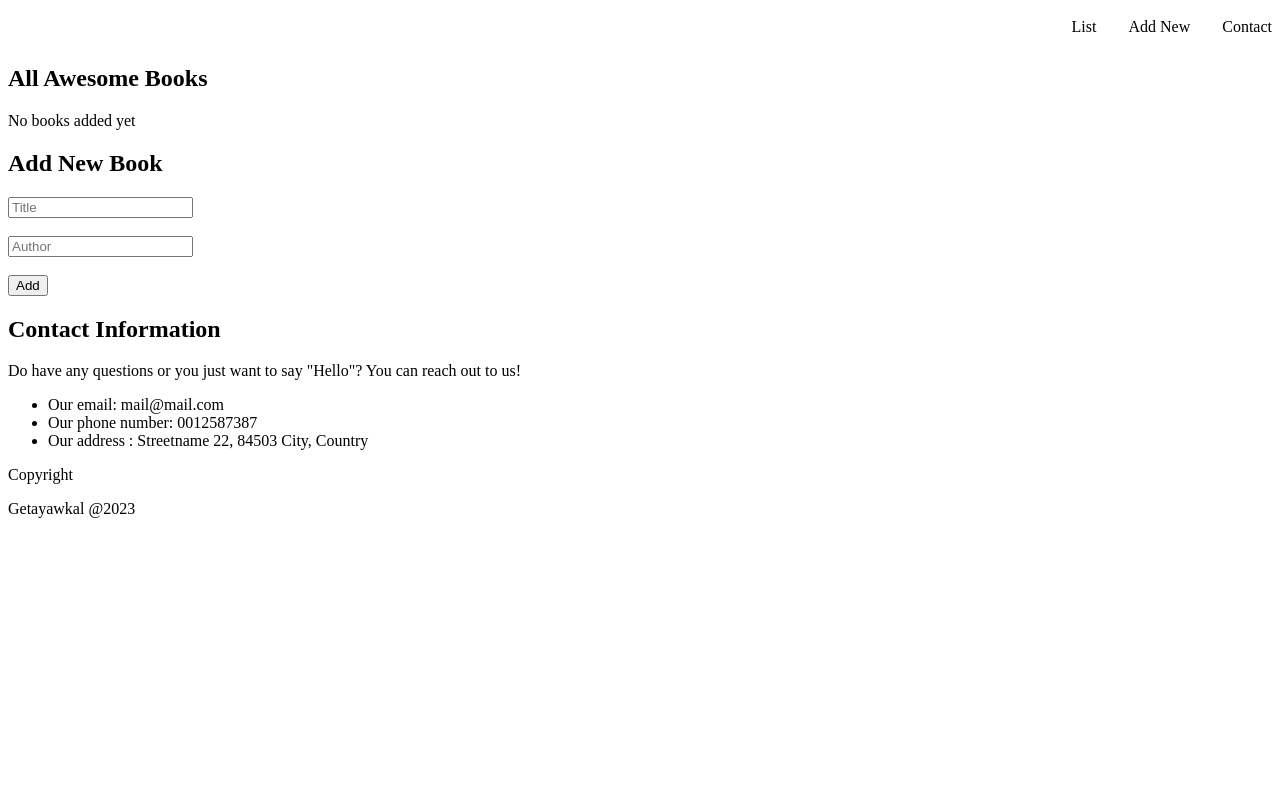
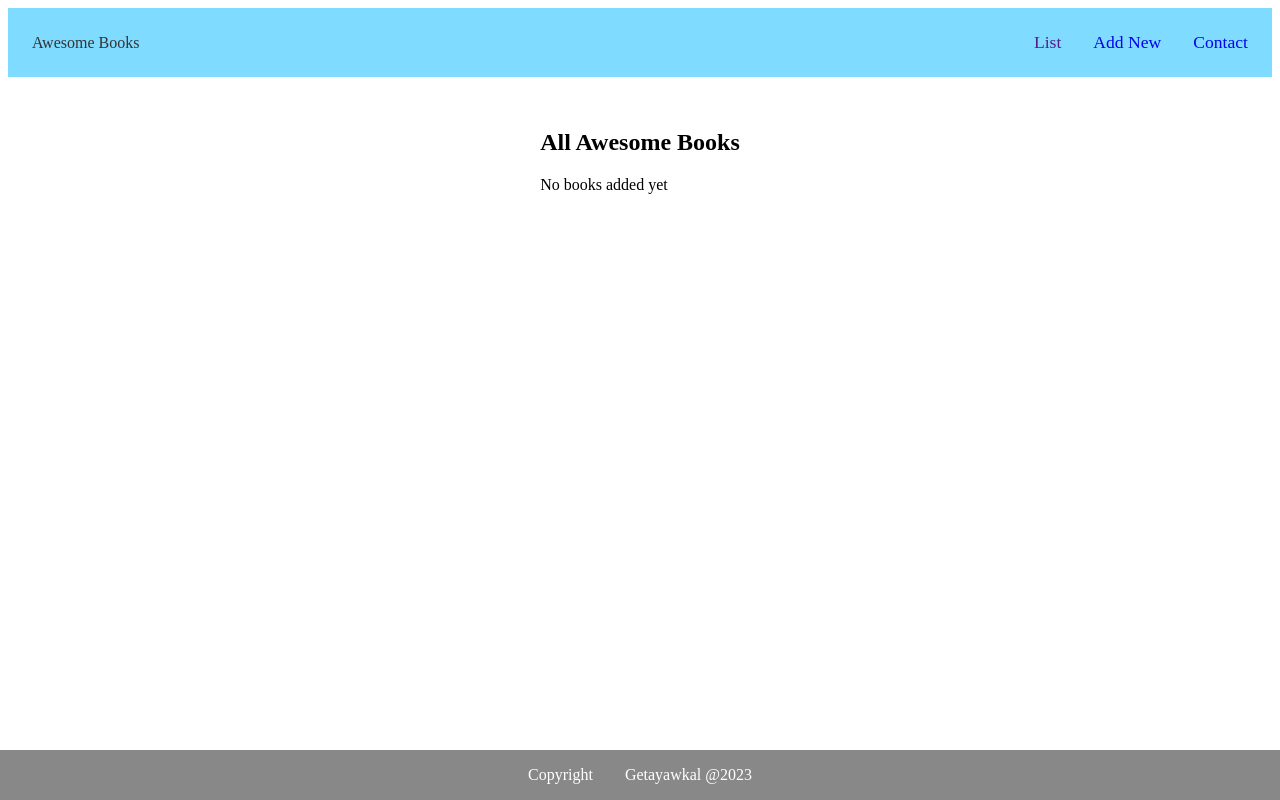
Before and after one commit to getssh/Awesome-books-with-ES6, a website with bundled scripts: page index.html in a window 1280 px wide. Built offline with nearby package versions, Linux system fonts and the light colour scheme.

Commit message:
Add positioning and color properties

```diff
--- a/index.css
+++ b/index.css
@@ -1,41 +1,13 @@
+/* body {
+  padding: 0 2rem;
+} */
 header {
   display: flex;
   justify-content: space-between;
   align-items: center;
-}
-
-.logo {
-  font-size: 2rem;
-  color: #FFFFFF;
-  margin-left: 1rem;
-}
-
-nav ul {
-  display: flex;
-  list-style: none;
-  margin: 0;
-  padding: 0;
-}
-
-nav li {
-  margin-right: 2rem;
-}
-
-nav li:last-child {
-  margin-right: 0;
-}
-
-
-
-/* body {
-  padding: 0 2rem;
-}
-header {
-  display: flex;
-  justify-content: space-between;
-  align-items: center;
-  background-color: aquamarine;
-  padding: 1rem;
+  background-color: #7FDBFF;
+  color: #333;
+  padding: 0.5rem 1.5rem;
 }
 
 main {
@@ -59,20 +31,77 @@ nav ul {
   column-gap: 2rem;
 }
 
+nav ul li a {
+  text-decoration: none;
+  font-size: 1.1rem;
+}
+
 .book {
   display: flex;
   flex-direction: column;
-  row-gap: 1rem;
 }
 
 .each-book {
   display: grid;
   grid-template-columns: repeat(4, 1fr);
   column-gap: 10rem;
-
+  padding: 0 2rem;
 }
 
-.rm-btn {
+.submit-btn {
+  width: 5rem;
+  text-align: center;
+  margin-left: 4.5rem;
+}
+
+.add-book > input {
+  padding: 0.2rem 2rem;
+  text-align: left;
+}
+
+.remove-btn {
   width: 5rem;
   height: 2rem;
-} */
+  align-self: center;
+}
+
+.remove-btn:hover {
+  cursor: pointer;
+}
+
+.show-list {
+  display: block;
+  margin-top: 2rem;
+}
+
+.show-new, .show-contact {
+  display: none;
+  margin-top: 3rem;
+}
+
+.show-contact {
+  text-align: left;
+}
+
+.each-book:nth-child(even) {
+  background-color: #e9e9e9;
+}
+
+.each-book:nth-child(odd) {
+  background-color: #f2f2f2;
+}
+
+footer {
+  display: flex;
+  justify-content: center;
+  align-items: center;
+  gap: 2rem;
+  position: fixed;
+  bottom: 0;
+  right: 0;
+  left: 0;
+  width: 100%;
+  background-color: #888;
+  color: #fff;
+  margin-top: 3rem;
+}
--- a/index.html
+++ b/index.html
@@ -12,21 +12,21 @@
     <div class="logo">Awesome Books</div>
     <nav>
       <ul>
-        <li>List</li>
-        <li>Add New</li>
-        <li>Contact</li>
+        <li><a href="" class="list">List</a></li>
+        <li><a href="#show-add-book" class="add-new">Add New</a></li>
+        <li><a href="#show-contact" class="contact">Contact</a></li>
       </ul>
     </nav>
   </header>
   <main>
     <div class="show-time"></div>
-    <div class="show-list">
+    <div class="show-list" id="show-books">
       <h2 class="book-header">All Awesome Books</h2>
       <section class="books">
-        <div class="book"></div>
+        <!-- <div class="book"></div> -->
       </section>
     </div>
-    <div class="add-new">
+    <div class="show-new" id="show-add-book">
       <h2>Add New Book</h2>
       <form action="" method="get" class="add-book">
         <input type="text" placeholder="Title" id="title" class="book-data">
@@ -38,7 +38,7 @@
         <button class="submit-btn">Add</button>
       </form>
     </div>
-    <div class="show-contact">
+    <div class="show-contact" id="show-contact">
       <h2>Contact Information</h2>
       <p>Do have any questions or you just want to say "Hello"? You can reach out to us!</p>
       <ul>
```
